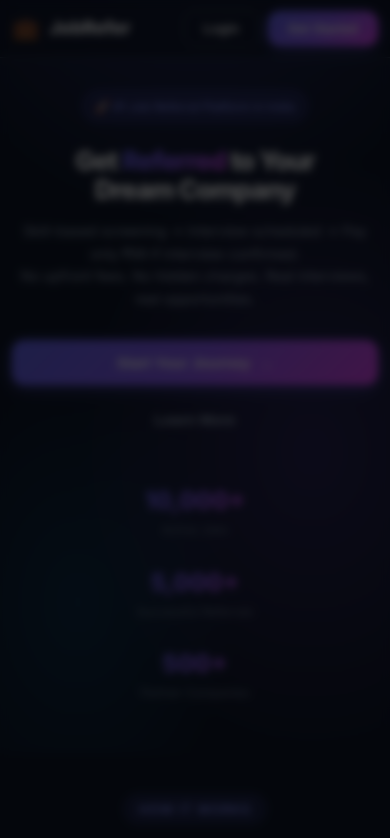
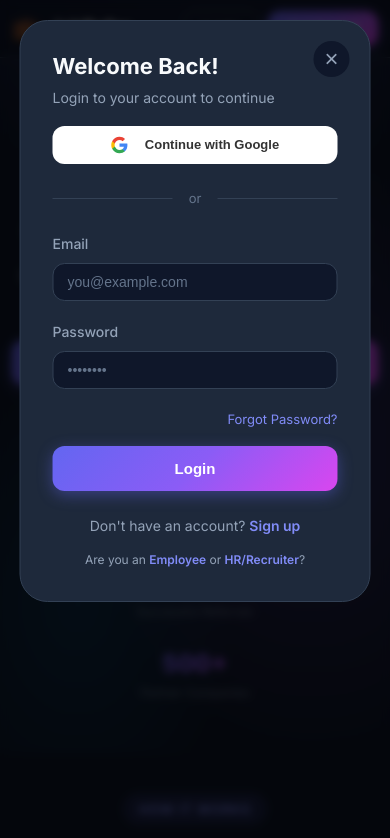
Before and after one commit to Niteshsingh78702/job-referral-platform, a website: page frontend/index.html in a window 390 px wide. Both pictures are taken after a click on the button "Login". Shown: the top 838 px of the page. Drawn offline with Linux system fonts and the light colour scheme; no server answers.

Commit message:
Update styles.css

```diff
--- a/frontend/styles.css
+++ b/frontend/styles.css
@@ -898,13 +898,6 @@ a:hover {
     opacity: 0;
     visibility: hidden;
     transition: var(--transition);
-    /* Enable scroll on the overlay itself for mobile */
-    overflow-y: auto;
-    -webkit-overflow-scrolling: touch;
-    display: flex;
-    align-items: flex-start;
-    justify-content: center;
-    padding: 20px;
 }
 
 .modal-overlay.active {
@@ -913,28 +906,29 @@ a:hover {
 }
 
 .modal {
-    position: relative;
-    top: auto;
-    left: auto;
-    transform: scale(0.9);
+    position: fixed;
+    top: 50%;
+    left: 50%;
+    transform: translate(-50%, -50%) scale(0.9);
     background: var(--bg-card);
     border: 1px solid var(--border);
     border-radius: var(--radius-xl);
     padding: 40px;
-    width: 100%;
+    width: 90%;
     max-width: 440px;
-    margin: auto;
+    max-height: 85vh;
+    overflow-y: auto;
+    -webkit-overflow-scrolling: touch;
     z-index: 2001;
     opacity: 0;
     visibility: hidden;
     transition: var(--transition);
-    flex-shrink: 0;
 }
 
 .modal.active {
     opacity: 1;
     visibility: visible;
-    transform: scale(1);
+    transform: translate(-50%, -50%) scale(1);
 }
 
 .modal-close {
@@ -1127,11 +1121,22 @@ a:hover {
 
     /* Modal mobile fix */
     .modal-overlay {
-        padding: 16px;
+        overflow-y: auto;
+        -webkit-overflow-scrolling: touch;
     }
 
     .modal {
+        position: absolute;
+        top: 20px;
+        left: 50%;
+        transform: translateX(-50%) scale(0.9);
+        max-height: none;
+        margin-bottom: 20px;
         padding: 24px;
+    }
+
+    .modal.active {
+        transform: translateX(-50%) scale(1);
     }
 
     .modal-title {
```
